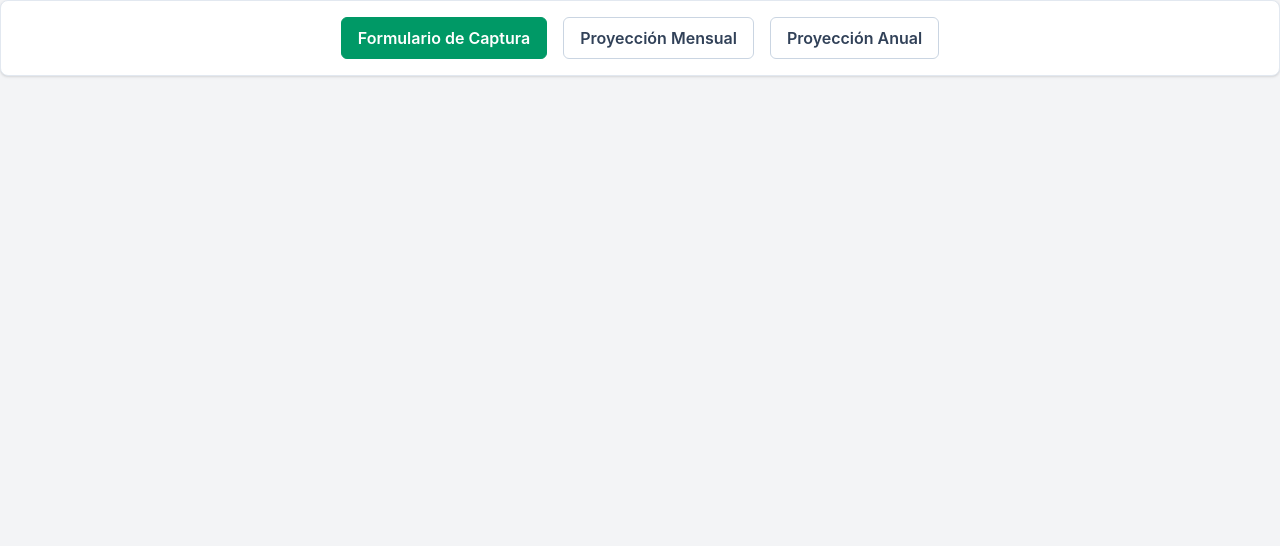
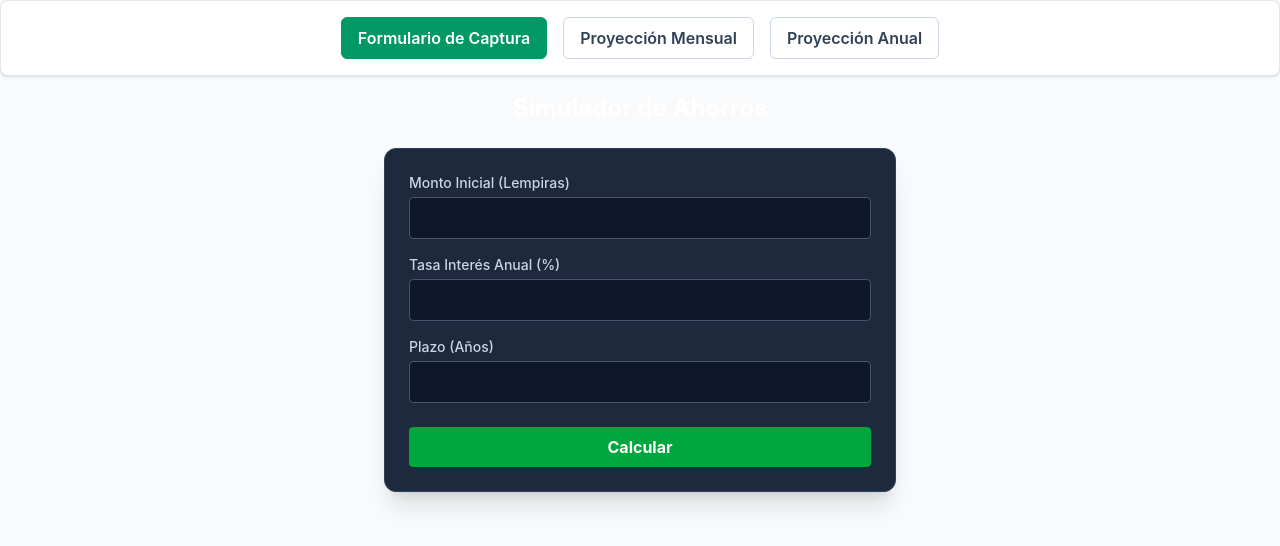
Before and after one commit to timojavc0-alt/ExamenU2Grupo1, a React (Vite) app: page / in a window 1280 px wide. Shown: the top 546 px of the page. Built offline with nearby package versions, Linux system fonts and the light colour scheme.

Commit message:
changes and refresh

```diff
--- /dev/null
+++ b/src/presentation/components/SummaryCard.tsx
@@ -0,0 +1,13 @@
+import { formatMoney } from "../../utils/finance";
+
+interface SummaryProps {
+  totalInterest: number;
+  finalAmount: number;
+}
+
+export const SummaryCard = ({ totalInterest, finalAmount }: SummaryProps) => (
+  <div className="w-full max-w-lg mt-6 p-4 border border-green-900 rounded-lg bg-slate-800 animate-fade-in-up">
+    <p className="text-sm text-slate-300">Total Intereses: <span className="font-bold text-green-400">{formatMoney(totalInterest)}</span></p>
+    <p className="text-sm text-slate-300">Monto Final: <span className="font-bold text-green-400">{formatMoney(finalAmount)}</span></p>
+  </div>
+);
--- /dev/null
+++ b/src/presentation/hooks/useSimulation.ts
@@ -0,0 +1,24 @@
+import { useState } from "react";
+import { type SimulationData } from "../../utils/finance.ts";
+
+export const useSimulation = (datos: SimulationData, setDatos: React.Dispatch<React.SetStateAction<SimulationData>>) => {
+  const [localData, setLocalData] = useState<SimulationData>(datos);
+  const [error, setError] = useState<string>("");
+
+  const handleSubmit = (e: React.FormEvent) => {
+    e.preventDefault();
+    if (localData.deposit <= 0 || localData.rate <= 0 || localData.years <= 0) {
+      setError("Todos los valores deben ser mayores a 0.");
+      return;
+    }
+    setError("");
+    setDatos(localData);
+  };
+
+  // Lógica de cálculo aislada
+  const i = (datos.rate / 100) / 12;
+  const finalAmount = datos.deposit > 0 ? datos.deposit * Math.pow(1 + i, datos.years * 12) : 0;
+  const totalInterest = finalAmount - datos.deposit;
+
+  return { localData, setLocalData, handleSubmit, error, finalAmount, totalInterest, hasCalculated: datos.deposit > 0 };
+};
--- a/src/presentation/pages/FormPage.tsx
+++ b/src/presentation/pages/FormPage.tsx
@@ -1,23 +1,45 @@
-// src/presentation/pages/FormularioPage.tsx
-
-import type { index } from "../interfaces";
+import { useSimulation } from "../hooks/useSimulation";
+import { SummaryCard } from "../components/SummaryCard";
+import { type SimulationData } from "../../utils/finance";
 
 interface Props {
-  datos: index;
-  setDatos: React.Dispatch<React.SetStateAction<index>>;
+  datos: SimulationData;
+  setDatos: React.Dispatch<React.SetStateAction<SimulationData>>;
 }
 
 export default function FormPage({ datos, setDatos }: Props) {
+  const { localData, setLocalData, handleSubmit, error, finalAmount, totalInterest, hasCalculated } = useSimulation(datos, setDatos);
+
   return (
-    <div className="flex flex-col items-center">
-      <h2 className="text-2xl font-bold text-slate-800 mb-4">Captura de Datos</h2>
-      <p className="text-slate-500 mb-6 text-center max-w-md">
-        Aqui hay que agregar los inputs numéricos (Monto, Tasa, Plazo).
-      </p>
+    <div className="flex flex-col items-center w-full">
+      <h2 className="text-2xl font-bold text-white mb-6">Simulador de Ahorros</h2>
 
-      <div className="w-full max-w-md p-6 border border-dashed border-slate-300 rounded-xl bg-slate-50 text-center text-slate-400 text-sm">
-        Contenedor para poner el formulrio y Resumen
-      </div>
+      <form onSubmit={handleSubmit} className="w-full max-w-lg p-6 border border-slate-700 rounded-xl bg-slate-800 shadow-xl">
+        <div className="space-y-4">
+          {/* Input Reutilizable - Esto podría ser otro componente si quisieras ser aún más extremo */}
+          {["deposit", "rate", "years"].map((field) => (
+            <div key={field}>
+              <label className="block text-sm font-medium text-slate-300 mb-1 capitalize">
+                {field === "deposit" ? "Monto Inicial (Lempiras)" : field === "rate" ? "Tasa Interés Anual (%)" : "Plazo (Años)"}
+              </label>
+              <input
+                type="number" step="any" required
+                className="w-full bg-slate-900 border border-slate-600 p-2 rounded text-white focus:border-green-500 focus:ring-1 focus:ring-green-500 outline-none"
+                value={localData[field as keyof SimulationData] || ""}
+                onChange={(e) => setLocalData({...localData, [field]: parseFloat(e.target.value)})}
+              />
+            </div>
+          ))}
+        </div>
+
+        {error && <p className="text-red-400 text-sm mt-4">{error}</p>}
+
+        <button type="submit" className="w-full bg-green-600 text-white font-bold py-2 mt-6 rounded hover:bg-green-500 transition-colors">
+          Calcular
+        </button>
+      </form>
+
+      {hasCalculated && <SummaryCard totalInterest={totalInterest} finalAmount={finalAmount} />}
     </div>
   );
 }
--- a/src/router/AppRouter.tsx
+++ b/src/router/AppRouter.tsx
@@ -1,11 +1,24 @@
+import { useState } from "react";
+import { Routes, Route } from "react-router";
 import Navbar from "../presentation/components/Navbar";
+import FormPage from "../presentation/pages/FormPage";
+import { type SimulationData } from "../utils/finance";
 
 export const AppRouter = () => {
+  const [datos, setDatos] = useState<SimulationData>({
+    deposit: 0,
+    rate: 0,
+    years: 0
+  });
+
   return (
-
-    <div className="min-h-screen bg-gray-100">
-        <Navbar/>
-
+    <div className="min-h-screen bg-gray-50">
+      <Navbar />
+      <main className="container mx-auto p-4">
+        <Routes>
+          <Route path="/" element={<FormPage datos={datos} setDatos={setDatos} />} />
+        </Routes>
+      </main>
     </div>
   );
 };
--- a/src/utils/finance.ts
+++ b/src/utils/finance.ts
@@ -1,49 +1,39 @@
-export type Currency = 'HNL' | 'USD';
-
 export interface SimulationData {
   deposit: number;
   rate: number;
   years: number;
-  currency: Currency;
 }
 
-// Formateador de moneda
-export const formatMoney = (amount: number, currency: Currency) => {
-  const locale = currency === 'HNL' ? 'es-HN' : 'en-US';
-  return new Intl.NumberFormat(locale, { style: 'currency', currency }).format(amount);
+// Formateador exclusivo para Lempiras
+export const formatMoney = (amount: number) => {
+  return new Intl.NumberFormat('es-HN', { style: 'currency', currency: 'HNL' }).format(amount);
 };
 
-// Cálculo de proyección mensual
 export function calculateMonthly(deposit: number, annualRate: number, years: number) {
-  const i = (annualRate / 100) / 12; // Tasa mensual en decimal
+  const i = (annualRate / 100) / 12;
   const totalMonths = years * 12;
   const results = [];
   let previousSaldo = deposit;
 
   for (let n = 1; n <= totalMonths; n++) {
     const saldo = deposit * Math.pow(1 + i, n);
-    const interest = saldo - previousSaldo; // Interés generado en el mes n
-
+    const interest = saldo - previousSaldo;
     results.push({ month: n, saldo, interest });
     previousSaldo = saldo;
   }
-
   return results;
 }
 
-// Cálculo de proyección anual
 export function calculateAnnual(deposit: number, annualRate: number, years: number) {
   const i = (annualRate / 100) / 12;
   const results = [];
   let previousSaldo = deposit;
 
   for (let k = 1; k <= years; k++) {
-    const saldo = deposit * Math.pow(1 + i, k * 12); // Equivalente al mes k * 12
-    const interest = saldo - previousSaldo; // Interés generado en el año k
-
+    const saldo = deposit * Math.pow(1 + i, k * 12);
+    const interest = saldo - previousSaldo;
     results.push({ year: k, saldo, interest });
     previousSaldo = saldo;
   }
-
   return results;
 }
```
Also changed, not shown: src/presentation/pages/FormView.tsx (deleted), 2 other files (tests, documents, lock files or other folders).
